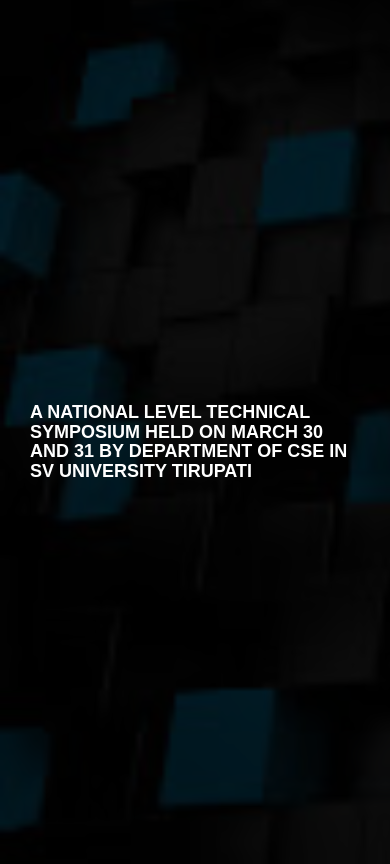
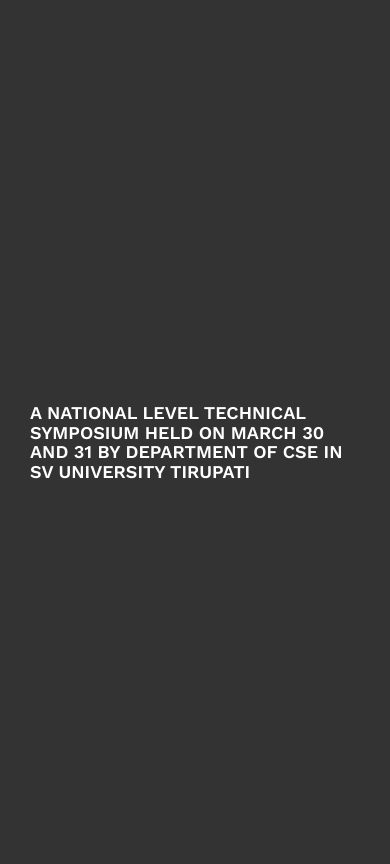
Before and after one commit to mohanpillimitla/tweet, a Django app: page / in a window 390 px wide. Shown: the part 55-919 px from the top of the page. Run offline with Django 3.2, Linux system fonts and the light colour scheme; some libraries are stand-ins or nearby versions.

Commit message:
static files

```diff
--- a/Tweet/templates/Tweet/base.html
+++ b/Tweet/templates/Tweet/base.html
@@ -1,5 +1,4 @@
 <!DOCTYPE html>
-{% load static %}
 <html lang="en"
 <meta charset="UTF-8">
 <meta name="viewport" content="width=device-width, initial-scale=1">
@@ -8,23 +7,204 @@
 
   <link rel="stylesheet" href="https://maxcdn.bootstrapcdn.com/bootstrap/3.4.0/css/bootstrap.min.css">
 <link rel="stylesheet" href="https://use.fontawesome.com/releases/v5.7.2/css/all.css" integrity="sha384-fnmOCqbTlWIlj8LyTjo7mOUStjsKC4pOpQbqyi7RrhN7udi9RwhKkMHpvLbHG9Sr" crossorigin="anonymous">
-<link rel="stylesheet" href="{% static 'Tweet/css/mohan.css'%}">
 <style>
+
+@import url('https://fonts.googleapis.com/css?family=Work+Sans:300,600');
+
+
+
+
+:root {
+  --background: rgba(0, 214, 170, .85);
+}
+
+*, *::before, *::after {
+  box-sizing: border-box;
+}
+
 body {
   margin: 0;
   background: #333;
   font-family: 'Work Sans', sans-serif;
   font-weight: 400;
-  background-image:url("{% static 'images/download.jpeg' %}");
-  background-blend-mode:multiply;
-  background-size:cover;
+    /*background-image: url(//unsplash.it/1000/1000);
+    background-blend-mode:multiply;
+    background-size:cover;
+    */
 }
-</style>
+.content
+{
+  display:grid;
+  place-items:center;
+}
+
+
+/* navigation styles start here */
+
+header {
+  background: var(--background);
+  text-align: center;
+  position: fixed;
+  z-index: 999;
+  width: 100%;
+}
+.navbar
+{
+background-color:black;
+display:flex;
+padding:16px;
+font-family:sans-serif;
+color:blue;
+}
+h3,p,h4
+{
+  color:white;
+  font-weight:bold;
+}
+
+
+
+.navbar__link-brand
+{
+flex:1;
+display:flex;
+align-items:center;
+font-size:25px;
+text-decoration:none;
+color:white;
+font-weight:bold;
+
+}
+.navbar__items
+{
+  align-self:flex-end;
+  flex:3;
+ display:flex;
+ align-items:center;
+ font-size:1.5rem;
+ cursor:pointer;
+}
+.navbar__link
+{
+  flex:1;
+  display:grid;
+  place-items:center;
+  padding:8px;
+}
+
+.navbar__link-toggle
+{
+  flex:1;
+  display:none;
+}
+label
+{
+  color:white;
+}
+.text-muted
+{
+  color:blue;
+  font-weight:bold;
+}
+
+
+@media only screen and (max-width:768px){
+  .navbar__link-brand
+  {
+    font-size:15px;
+  }
+  .form-group{
+  font-size:0.9em;
+}
+.col-form-label
+{
+  font-size:0.9em;
+}
 
 
 
 
+  .navbar__link-brand
+  {
+
+    margin-right:auto;
+  }
+.navbar__items,.navbar
+{
+  flex-direction:column;
+  align-items:stretch;
+  align-self:center;
+}
+.navbar__items
+{
+ display:none;
+}
+.navbar__items--right
+{
+
+margin-left:0;
+}
+.navbar__link-toggle
+{
+display:flex;
+align-items:center;
+}
+
+
+.navbar__toggleshow
+{
+display:grid;
+place-items:center;
+grid-row-gap:1.6em;
+
+}
+.navbar__link-toggle
+{
+
+  align-self:flex-end;
+  position:absolute;
+  display:initial;
+  cursor:pointer;
+  top:20px;
+
+
+}
+label
+{
+  color:white;
+}
+.text-muted
+{
+  color:white;
+  font-weight:bold;
+}
+
+
+
+}
+.navbar__link a
+{
+  color:grey;
+  font-weight:bold;
+  text-decoration:none;
+  text-transform:uppercase;
+}
+.navbar__link a:hover
+{
+  color:blue;
+}
+.eventlist
+{
+  flex-wrap:wrap;
+
+}
+.invalid-feedback
+{
+  color:red;
+}
+</style>
 </head>
+
 
 
 
```
